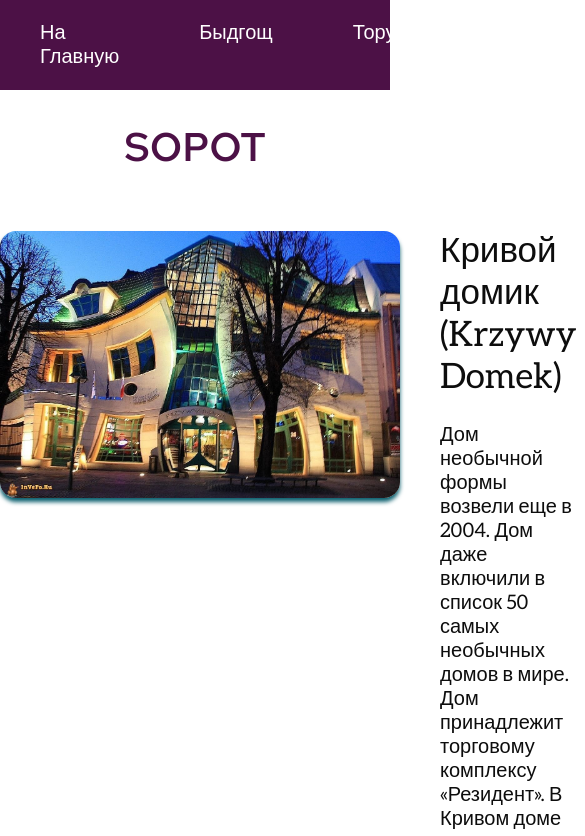
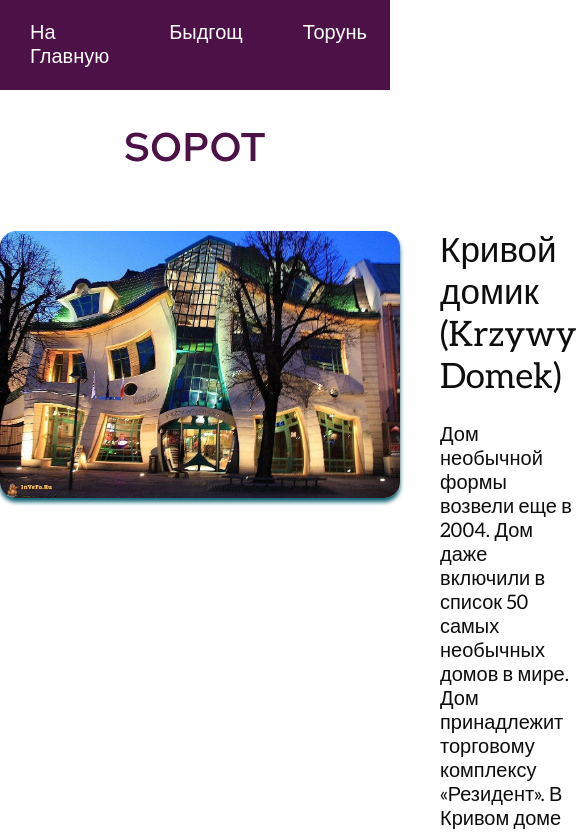
Before and after one commit to Ntaan/vacation, a plain HTML site: page pages/sopot.html in a window 390 px wide. Shown: the top 836 px of the page, 585 px wide, since content can reach past the window. Drawn offline with Linux system fonts and the light colour scheme.

Commit message:
make adaptive

```diff
--- a/sass/_base.scss
+++ b/sass/_base.scss
@@ -52,3 +52,9 @@ html {
     max-width: 1200px;
     margin: auto;
   }
+
+  @media (max-width: 1024px) {
+    .wrapper {
+    max-width: 920px;
+  }
+}
--- a/sass/_pages.scss
+++ b/sass/_pages.scss
@@ -22,6 +22,13 @@
   text-decoration: none;
   padding: 20px 40px;
 }
+
+@media (max-width: 1024px) {
+  .header__link {
+    padding: 20px 30px;
+  }
+}
+
 
 .header__link:hover {
   text-decoration: underline;
```
Also changed, not shown: css/style.css, 1 other file.
